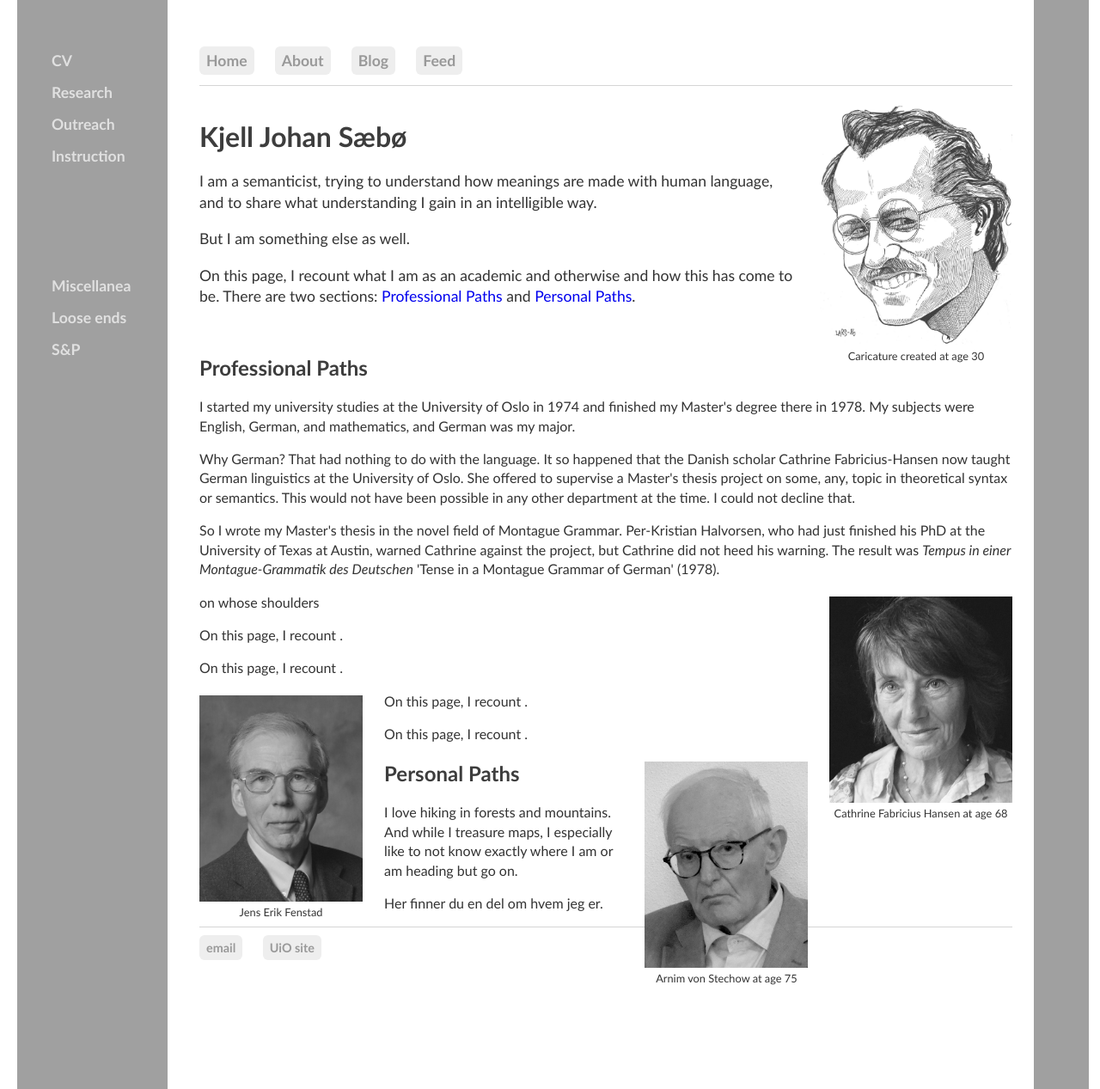
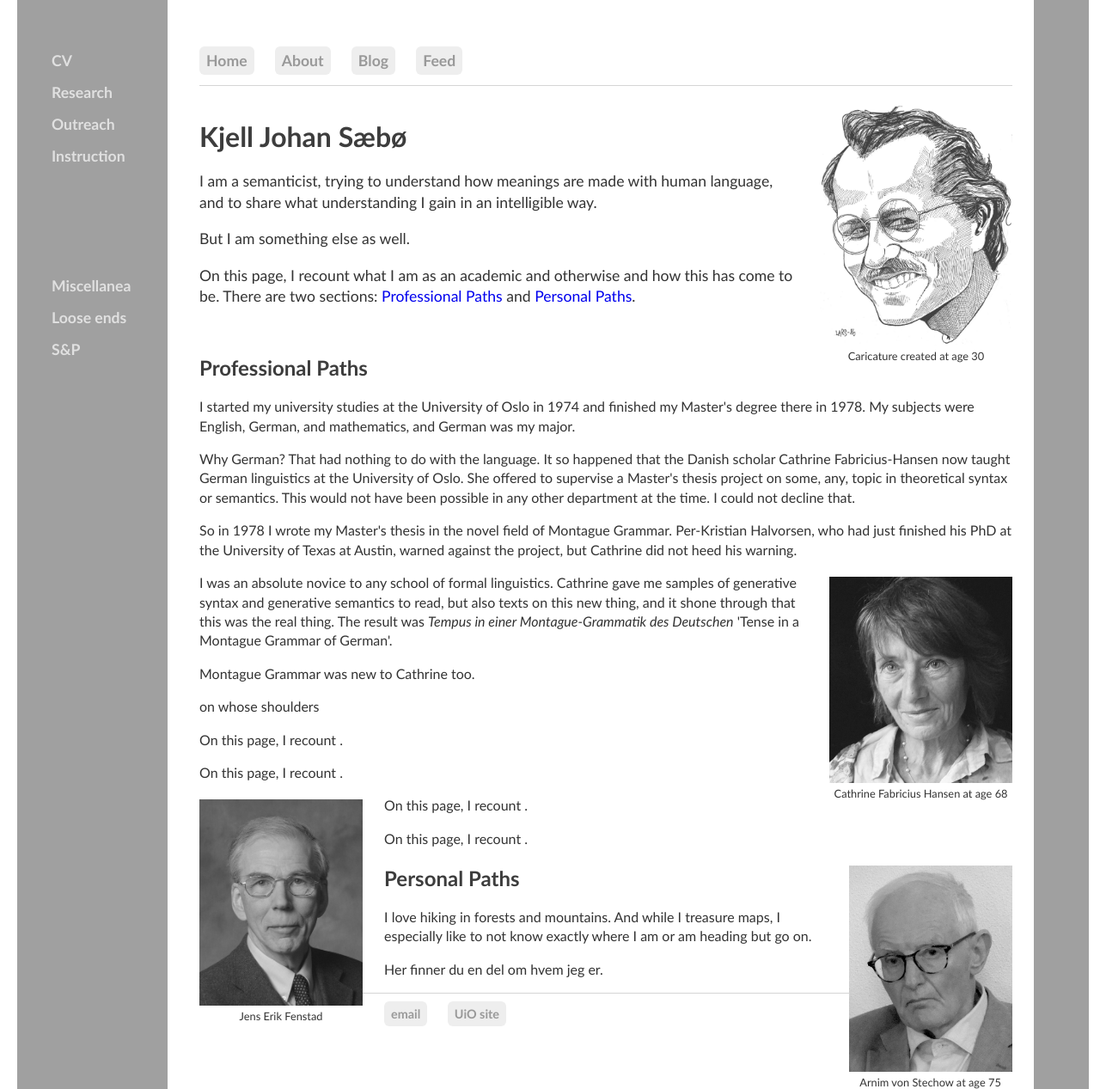
Before and after one commit to kjelljs/kjelljs.github.io, a Jekyll site: the page built from about/index.html, in a window 1280 px wide and 1267 px high. Shown: the whole window at 86% size. Built offline with Jekyll 4.4.1, drawn with Linux system fonts in a browser that asks for light colours.

Commit message:
Update index.html

```diff
--- a/about/index.html
+++ b/about/index.html
@@ -19,8 +19,10 @@
 	</div>
 	</br>
 	<h2 id="acad">Professional Paths</h2>
-	<p>I started my university studies at the University of Oslo in 1974 and finished my Master's degree there in 1978. My subjects were English, German, and mathematics, and German was my major.</p><p>Why German? That had nothing to do with the language. It so happened that the Danish scholar Cathrine Fabricius-Hansen now taught German linguistics at the University of Oslo. She offered to supervise a Master's thesis project on some, any, topic in theoretical syntax or semantics. This would not have been possible in any other department at the time. I could not decline that.</p><p>So I wrote my Master's thesis in the novel field of Montague Grammar. Per-Kristian Halvorsen, who had just finished his PhD at the University of Texas at Austin, warned Cathrine against the project, but Cathrine did not heed his warning. The result was <i>Tempus in einer Montague-Grammatik des Deutschen</i> 'Tense in a Montague Grammar of German' (1978).</p>
+	<p>I started my university studies at the University of Oslo in 1974 and finished my Master's degree there in 1978. My subjects were English, German, and mathematics, and German was my major.</p><p>Why German? That had nothing to do with the language. It so happened that the Danish scholar Cathrine Fabricius-Hansen now taught German linguistics at the University of Oslo. She offered to supervise a Master's thesis project on some, any, topic in theoretical syntax or semantics. This would not have been possible in any other department at the time. I could not decline that.</p><p>So in 1978 I wrote my Master's thesis in the novel field of Montague Grammar. Per-Kristian Halvorsen, who had just finished his PhD at the University of Texas at Austin, warned against the project, but Cathrine did not heed his warning.</p>
 	<div style="float:right;"><figure class="rightfig"><img style="height:240px;" src="/pics/CFHgray.jpg"><figcaption>Cathrine Fabricius Hansen at age 68</figcaption></figure></div>
+	<p>I was an absolute novice to any school of formal linguistics. Cathrine gave me samples of generative syntax and generative semantics to read, but also texts on this new thing, and it shone through that this was the real thing. The result was <i>Tempus in einer Montague-Grammatik des Deutschen</i> 'Tense in a Montague Grammar of German'.</p><p>Montague Grammar was new to Cathrine too. </p>
+
 	<p>on whose shoulders</p>
 	<p>On this page, I recount .</p>
 	<p>On this page, I recount .</p>
```
